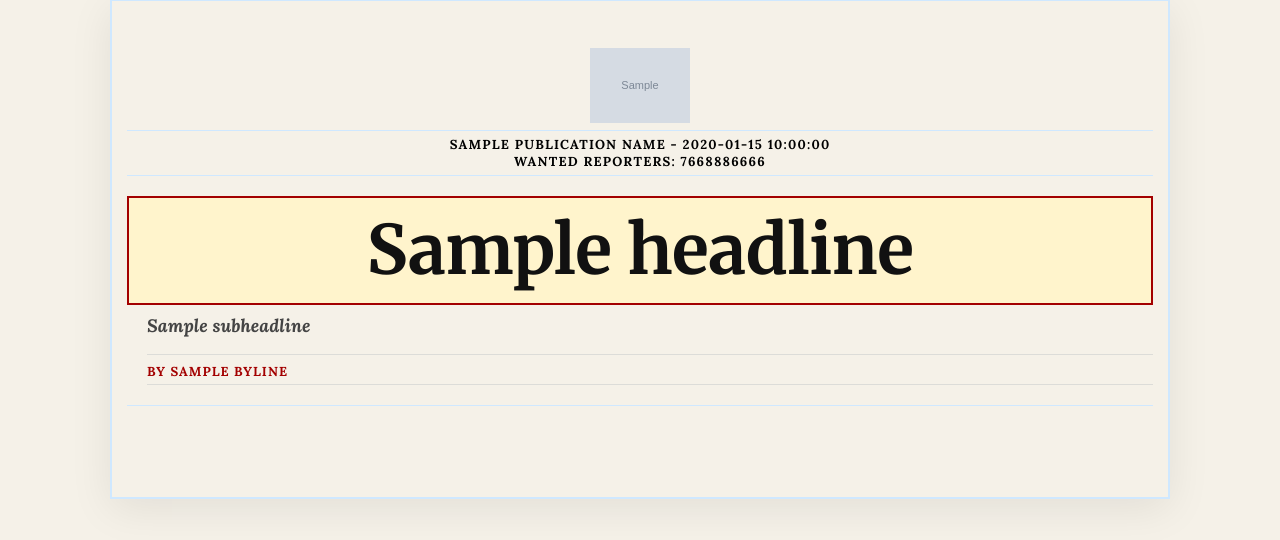
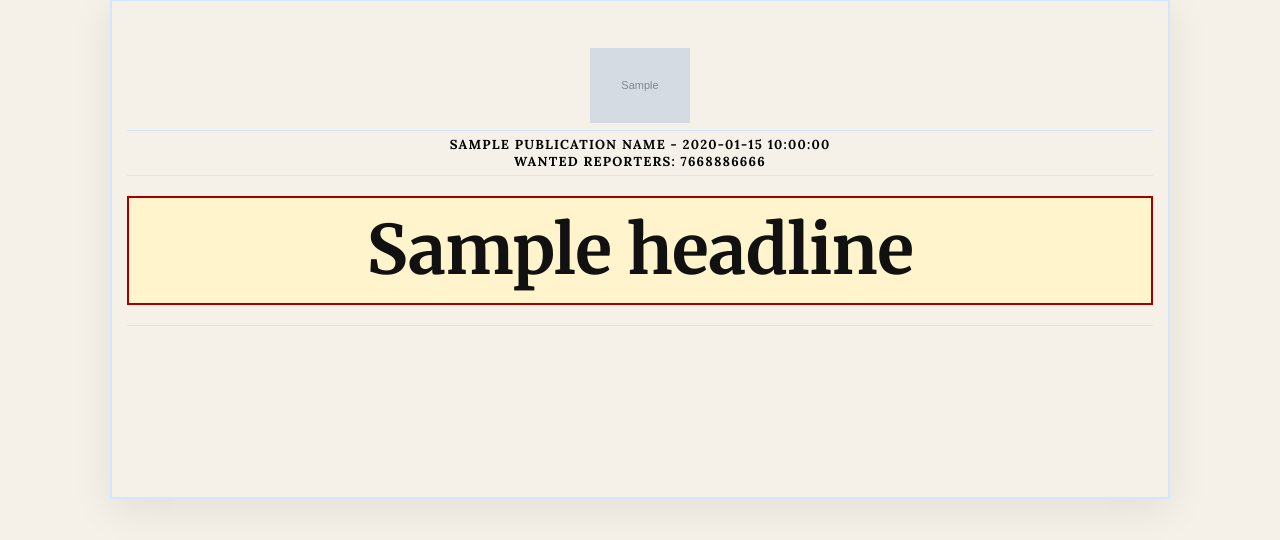
Before and after one commit to Mohitroyal/News-Backend, a Python web app: template app/renderer/templates/rti_express/template.html in a window 1280 px wide. Shown: the part 31-571 px from the top of the page. Run offline with Jinja, Linux system fonts and the light colour scheme; the template is opened without the code that fills it: most values are stand-ins (such as "Sample title", 1, 10 or a date in 2020); grey boxes marked "Sample" are stand-in pictures.

Commit message:
Remove subheadline and byline from templates

```diff
--- a/app/renderer/templates/rti_express/template.html
+++ b/app/renderer/templates/rti_express/template.html
@@ -60,14 +60,7 @@
             <div class="headline-section" style="margin: 0; padding: 15px; background-color: #FFF4CC; border: 2px solid var(--accent-color, #a30000); text-align: center; box-sizing: border-box;">
                 <h1 class="headline" style="font-size: 68px; font-weight: bold; margin: 0; line-height: 1.1; text-align: center; width: 100%; box-sizing: border-box;">{{ headline }}</h1>
             </div>
-            {% if subheadline %}
-            <div class="subheadline-section" style="margin: 8px 0 0 20px; text-align: left;">
-                <h2 class="subheadline" style="font-size: 18px; margin: 0; text-align: left; font-style: italic; color: #444;">{{ subheadline }}</h2>
-            </div>
-            {% endif %}
-            {% if byline %}
-            <div class="byline-section" style="text-align: left; font-size: 13px; margin: 8px 0 0 20px; font-weight: bold; color: var(--accent-color, #a30000);">By {{ byline }}</div>
-            {% endif %}
+
         </div>
 
         <div id="compositor-canvas"></div>
```
Also changed, not shown: app/renderer/templates/bharath_reporter/template.html (+1 -8 lines), app/renderer/templates/national_news/template.html (+1 -8 lines).
